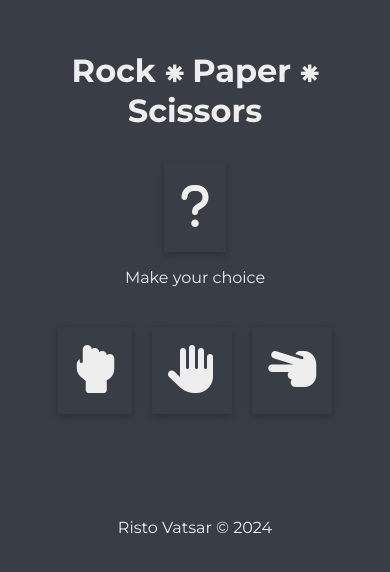
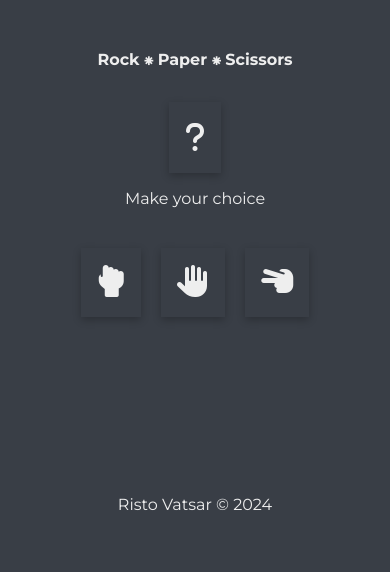
Before and after one commit to vatsarr/RockPaperScissors, a plain HTML site: page index.html in a window 390 px wide. Drawn offline with Linux system fonts and the light colour scheme.

Commit message:
css changes

```diff
--- a/app.js
+++ b/app.js
@@ -72,20 +72,20 @@ function getResult() {
         case "paperrock":
             playerScore++;
             resultDisplay.style.color = "#14A44D";
-            resultDisplay.innerHTML = "YOU WIN!";
+            resultDisplay.classList = "fa-solid fa-trophy";
             break;
         case "paperscissors":
         case "scissorsrock":
         case "rockpaper":
             computerScore++;
             resultDisplay.style.color = "#DC4C64";
-            resultDisplay.innerHTML = "YOU LOSE!";
+            resultDisplay.classList = "fa-solid fa-face-sad-cry";
             break;
         case "paperpaper":
         case "scissorsscissors":
         case "rockrock":
             resultDisplay.style.color = "#E4A11B";
-            resultDisplay.innerHTML = "ITS A DRAW!";
+            resultDisplay.classList = "fa-solid fa-handshake";
             break;
     }
 }
--- a/css/style.css
+++ b/css/style.css
@@ -77,10 +77,18 @@ button:active {
     scale: 0.97;
     color: #9fa6b2;
 }
+button:focus {
+    color: #2f3134;
+}
 
 .result-container {
-    margin: 2rem;
+    margin: 1rem;
+    font-size: 2rem;
+}
+
+.result-container i {
     font-size: 3rem;
+    padding: 1rem;
 }
 
 .footer {
@@ -95,17 +103,15 @@ button:active {
         width: 100%;
     }
 
+    .greeting-container {
+        font-size: 0.5rem;
+    }
+
     .button {
-        font-size: 5rem;
-    }
-}
-
-@media (max-width: 390px) {
-    .button {
-        font-size: 3rem;
+        font-size: 2rem;
     }
 
     .result-container {
-        font-size: 1.5rem;
+        font-size: 1rem;
     }
 }
--- a/index.html
+++ b/index.html
@@ -17,7 +17,6 @@
             </div>
             <div class="game-container">
                 <ul class="computer-choice">
-                    <li id="computer-message" class="computer-user"></li>
                     <li class="button">
                         <i id="computer-play" class="fa-solid fa-question"></i>
                     </li>
@@ -35,7 +34,7 @@
                     </button>
                 </ul>
                 <div class="result-container">
-                    <h2 id="result-display"></h2>
+                    <i id="result-display"></i>
                     <div id="score"></div>
                 </div>
             </div>
```
